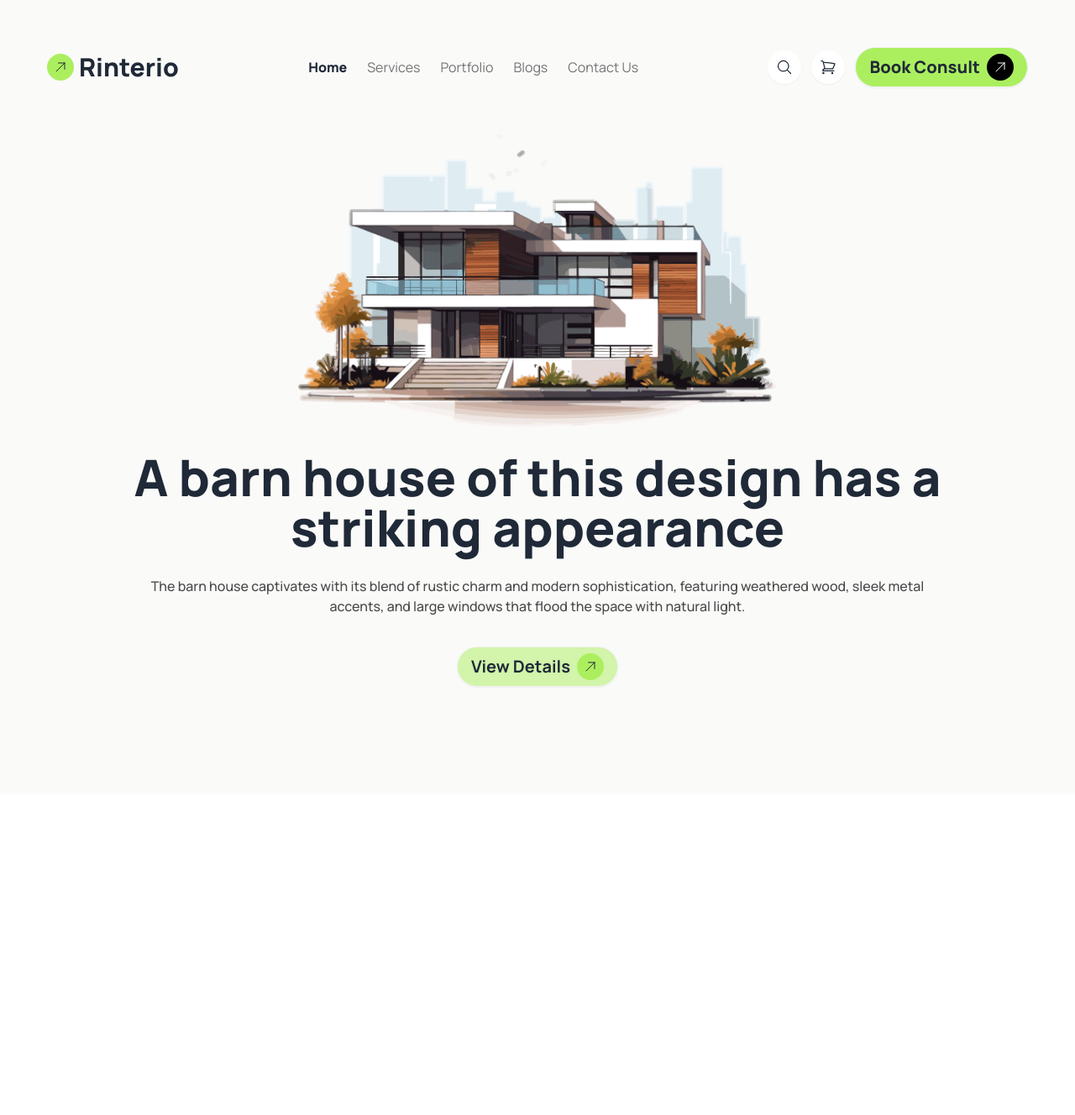
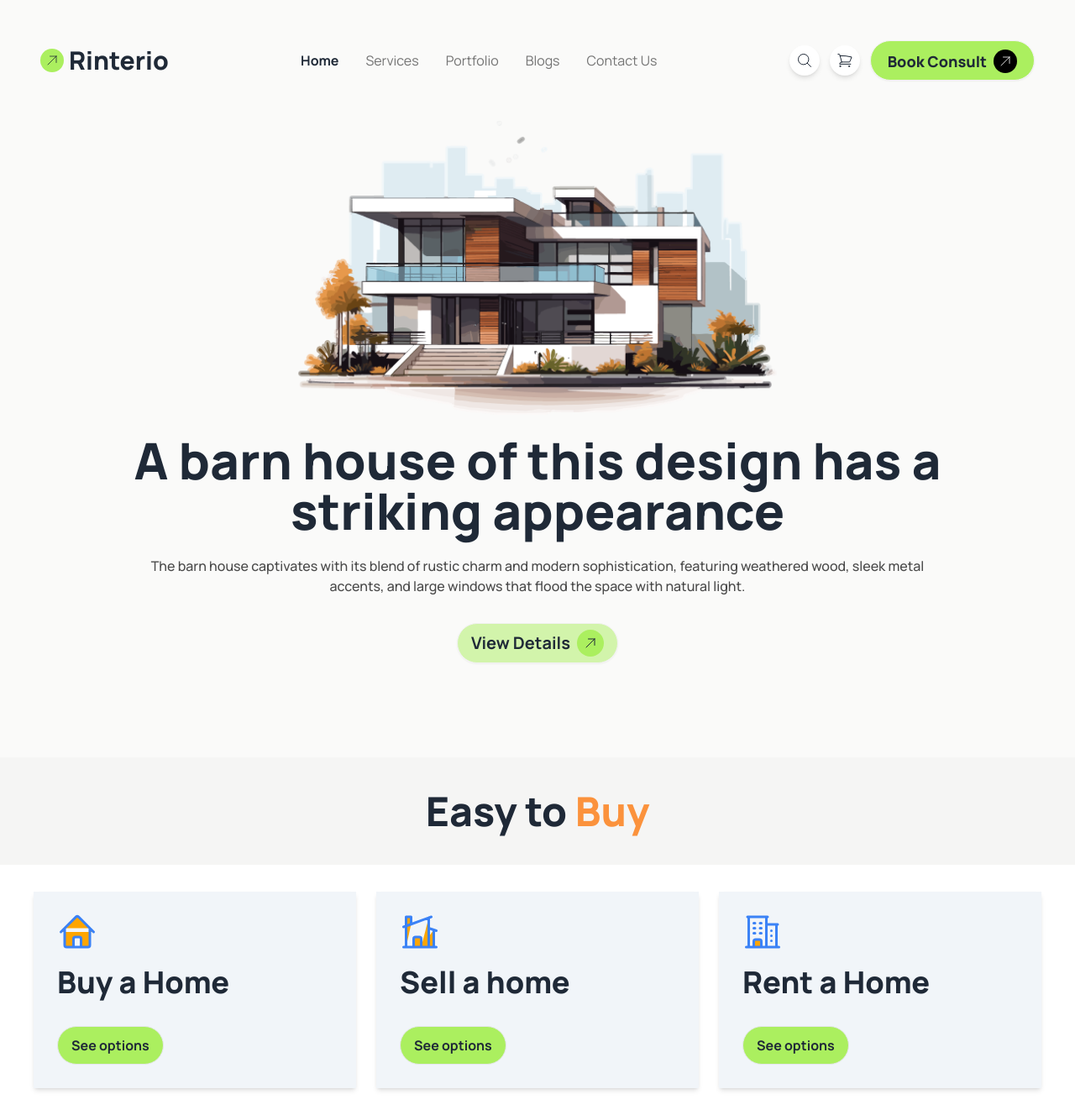
Before and after one commit to mdarmanhosen685913/Assignment-three, a plain HTML site: page index.html in a window 1280 px wide. Shown: the whole page at 84% size. Before the commit the page ends 946 px from the top, so only its background shows below. Drawn offline with nearby package versions, Linux system fonts and the light colour scheme.

Commit message:
unique part

```diff
--- a/index.html
+++ b/index.html
@@ -20,60 +20,62 @@
 <body class="font-basic">
 <header class="bg-stone-50 ">
         <!-- navbar -->
-        <nav class="lg:container lg:mx-auto lg:p-14">
-            <div class="flex items-center justify-between">
-                <div class="flex space-x-1.5 items-center ">
-                    <div class="bg-[#ABEF5F] rounded-full p-2">
-                        <svg xmlns="http://www.w3.org/2000/svg" fill="none" viewBox="0 0 24 24" stroke-width="1.5" stroke="currentColor" class="size-4">
+    <nav class="lg:max-w-screen-xl mx-auto py-8 px-4 lg:p-12">
+        <div class="flex justify-between items-center">
+            <div class="inline-flex gap-1.5 items-center">
+                <p class="bg-[#ABEF5F] p-1.5 rounded-full">
+                    <svg xmlns="http://www.w3.org/2000/svg" fill="none" viewBox="0 0 24 24" stroke-width="1.2" stroke="currentColor" class="size-4">
                         <path stroke-linecap="round" stroke-linejoin="round" d="m4.5 19.5 15-15m0 0H8.25m11.25 0v11.25" />
                     </svg>
-                    </div>
+                </p>
                 <h1 class="text-3xl font-extrabold">Rinterio</h1>
             </div>
-                <div class="flex items-center space-x-6">
-                    <h3 class="text-base font-extrabold">Home</h3>
-                    <h3 class="text-[#737373] text-base">Services</h3>
-                    <h3 class="text-[#737373] text-base">Portfolio</h3>
-                    <h3 class="text-[#737373] text-base">Blogs</h3>
-                    <h3 class="text-[#737373] text-base">Contact Us</h3>
+            <div class="lg:inline-flex hidden gap-8">
+                <p class="text-base font-bold">Home</p>
+                <p class="text-base text-[#737373]">Services</p>
+                <p class="text-base text-[#737373]">Portfolio</p>
+                <p class="text-base text-[#737373]">Blogs</p>
+                <p class="text-base text-[#737373]">Contact Us</p>
             </div>
-                <div class="flex items-center space-x-3">
-                    <div class="p-2.5 bg-white rounded-full shadow-sm">
-                        <svg xmlns="http://www.w3.org/2000/svg" fill="none" viewBox="0 0 24 24" stroke-width="1.5" stroke="currentColor" class="size-5">
+            <div class="hidden lg:inline-flex items-center gap-3">
+                <p class="bg-white p-2 rounded-full shadow-md"><svg xmlns="http://www.w3.org/2000/svg" fill="none" viewBox="0 0 24 24" stroke-width="1.2" stroke="currentColor" class="size-5">
                     <path stroke-linecap="round" stroke-linejoin="round" d="m21 21-5.197-5.197m0 0A7.5 7.5 0 1 0 5.196 5.196a7.5 7.5 0 0 0 10.607 10.607Z" />
                   </svg>
-                    </div>
-                    <div class="p-2.5 bg-white rounded-full shadow-sm">
-                        <svg xmlns="http://www.w3.org/2000/svg" fill="none" viewBox="0 0 24 24" stroke-width="1.5" stroke="currentColor" class="size-5">
+                  </p>
+                <p class="bg-white p-2 rounded-full shadow-md"><svg xmlns="http://www.w3.org/2000/svg" fill="none" viewBox="0 0 24 24" stroke-width="1.2" stroke="currentColor" class="size-5">
                     <path stroke-linecap="round" stroke-linejoin="round" d="M2.25 3h1.386c.51 0 .955.343 1.087.835l.383 1.437M7.5 14.25a3 3 0 0 0-3 3h15.75m-12.75-3h11.218c1.121-2.3 2.1-4.684 2.924-7.138a60.114 60.114 0 0 0-16.536-1.84M7.5 14.25 5.106 5.272M6 20.25a.75.75 0 1 1-1.5 0 .75.75 0 0 1 1.5 0Zm12.75 0a.75.75 0 1 1-1.5 0 .75.75 0 0 1 1.5 0Z" />
                   </svg>
-                    </div>
-                    <div>
-                        <button class="btn bg-[#ABEF5F] rounded-[2rem]">
-                            <h3 class="text-xl font-extrabold">Book Consult</h3>
-                            <div class="bg-black rounded-full p-2">
-                                <svg xmlns="http://www.w3.org/2000/svg" fill="none" viewBox="0 0 24 24" stroke-width="1.5" stroke="currentColor" class="size-4 text-white">
+                  </p>
+                <button class="btn rounded-3xl px-5 py-2.5 bg-[#ABEF5F] font-extrabold text-lg">
+                    Book Consult
+                    <p class="bg-black p-1.5 rounded-full">
+                        <svg xmlns="http://www.w3.org/2000/svg" fill="none" viewBox="0 0 24 24" stroke-width="1.2" stroke="currentColor" class="size-4 text-white">
                             <path stroke-linecap="round" stroke-linejoin="round" d="m4.5 19.5 15-15m0 0H8.25m11.25 0v11.25" />
                         </svg>
-                            </div>
+                    </p>
                 </button>
             </div>
+            <div class="bg-white rounded-full p-2 shadow-md lg:hidden">
+                <svg xmlns="http://www.w3.org/2000/svg" fill="none" viewBox="0 0 24 24" stroke-width="2" stroke="currentColor" class="size-6">
+                    <path stroke-linecap="round" stroke-linejoin="round" d="M3.75 6.75h16.5M3.75 12h16.5m-16.5 5.25h16.5" />
+                  </svg>
             </div>
         </div>
     </nav>
         <!-- banner -->
-         <div class="lg:container lg:mx-auto">
-            <div class="flex lg:justify-center">
-                <div class="pb-7">
-                    <img src="assets/banner.png" alt="">
+    <div class="lg:max-w-screen-xl mx-auto">
+            <div class="flex justify-center ">
+                <div class="pb-6">
+                    <img class="lg:w-full w-3/4 mx-auto" src="assets/banner.png" alt="">
                 </div>
             </div>
             <div class="text-center">
-                <h1 class="text-6xl font-extrabold pb-7">A barn house of this design has a <br> striking appearance</h1>
-                <p class="text-[#494949] font-medium text-base pb-9">
+                <h1 class="text-6xl font-extrabold pb-6 hidden lg:contents">A barn house of this design has a <br> striking appearance</h1>
+                <h1 class="text-2xl font-extrabold pb-6 lg:hidden">A barn house of this <br> design has a  striking appearance</h1>
+                <p class="text-[#494949] font-medium text-base pb-8 pt-6 px-1">
                     The barn house captivates with its blend of rustic charm and modern sophistication, featuring weathered wood, sleek metal <br> accents, and large windows that flood the space with natural light.
                 </p>
-                <button class="btn bg-[#ABEF5F] bg-opacity-50 rounded-[2rem] mb-32">
+                <button class="btn bg-[#ABEF5F] bg-opacity-50 rounded-[2rem] lg:mb-28 mb-12">
                     <h3 class="text-xl font-bold ">View Details</h3>
                     <div class="bg-[#ABEF5F] rounded-full p-2">
                         <svg xmlns="http://www.w3.org/2000/svg" fill="none" viewBox="0 0 24 24" stroke-width="1.5" stroke="currentColor" class="size-4">
@@ -84,5 +86,44 @@
             </div>
     </div>
 </header>
+<!-- unique part -->
+ <section class="bg-stone-100">
+    <div class="text-5xl font-extrabold text-center p-10">Easy to <span class="text-orange-400">Buy</span></div>
+    <div class="lg:max-w-screen-xl mx-auto py-8 px-4 lg:px-10 grid lg:grid-cols-3 grid-cols-1 gap-4 lg:gap-6 bg-white">
+        <div class="shadow-md bg-slate-100 p-3">
+            <p class="mx-4 my-3">
+             <svg xmlns="http://www.w3.org/2000/svg" fill="orange" viewBox="0 0 24 24" stroke-width="1.5" stroke="currentColor" class="size-12 text-blue-500">
+                 <path stroke-linecap="round" stroke-linejoin="round" d="m2.25 12 8.954-8.955c.44-.439 1.152-.439 1.591 0L21.75 12M4.5 9.75v10.125c0 .621.504 1.125 1.125 1.125H9.75v-4.875c0-.621.504-1.125 1.125-1.125h2.25c.621 0 1.125.504 1.125 1.125V21h4.125c.621 0 1.125-.504 1.125-1.125V9.75M8.25 21h8.25" />
+               </svg>
+            </p>
+               <h1 class="font-extrabold text-4xl m-4">
+                  Buy a Home
+               </h1>
+             <button class="border rounded-3xl px-4 py-2.5 bg-[#ABEF5F] font-bold m-4"> See options</button>
+         </div>
+         <div class="shadow-md bg-slate-100 p-3">
+             <p class="mx-4 my-3">
+                 <svg xmlns="http://www.w3.org/2000/svg" fill="orange" viewBox="0 0 24 24" stroke-width="1.5" stroke="currentColor" class="size-12 text-blue-500">
+                     <path stroke-linecap="round" stroke-linejoin="round" d="M8.25 21v-4.875c0-.621.504-1.125 1.125-1.125h2.25c.621 0 1.125.504 1.125 1.125V21m0 0h4.5V3.545M12.75 21h7.5V10.75M2.25 21h1.5m18 0h-18M2.25 9l4.5-1.636M18.75 3l-1.5.545m0 6.205 3 1m1.5.5-1.5-.5M6.75 7.364V3h-3v18m3-13.636 10.5-3.819" />
+                   </svg>
+             </p>
+             <h1 class="font-extrabold text-4xl m-4">
+                 Sell a home
+             </h1>
+             <button class="border rounded-3xl px-4 py-2.5 bg-[#ABEF5F] font-bold m-4"> See options</button>
+         </div>
+         <div class="shadow-md bg-slate-100 p-3">
+             <p class="mx-4 my-3">
+                  <svg xmlns="http://www.w3.org/2000/svg" fill="orange" viewBox="0 0 24 24" stroke-width="1.5" stroke="currentColor" class="size-12 text-blue-500">
+                     <path stroke-linecap="round" stroke-linejoin="round" d="M2.25 21h19.5m-18-18v18m10.5-18v18m6-13.5V21M6.75 6.75h.75m-.75 3h.75m-.75 3h.75m3-6h.75m-.75 3h.75m-.75 3h.75M6.75 21v-3.375c0-.621.504-1.125 1.125-1.125h2.25c.621 0 1.125.504 1.125 1.125V21M3 3h12m-.75 4.5H21m-3.75 3.75h.008v.008h-.008v-.008Zm0 3h.008v.008h-.008v-.008Zm0 3h.008v.008h-.008v-.008Z" />
+                   </svg>
+             </p>
+             <h1 class="font-extrabold text-4xl m-4">
+                 Rent a Home
+             </h1>
+             <button class="border rounded-3xl px-4 py-2.5 bg-[#ABEF5F] font-bold m-4"> See options</button>
+         </div>
+    </div>
+ </section>
 </body>
 </html>
```
Lines whose indentation alone changed are shown as unchanged.
